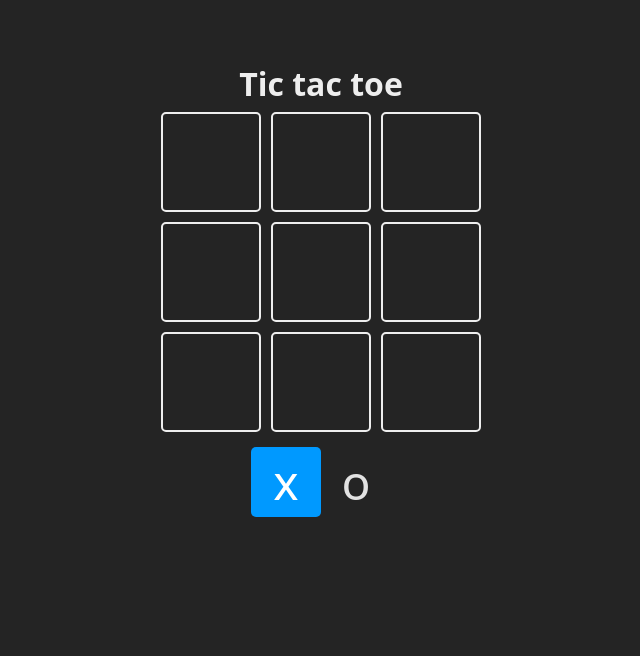
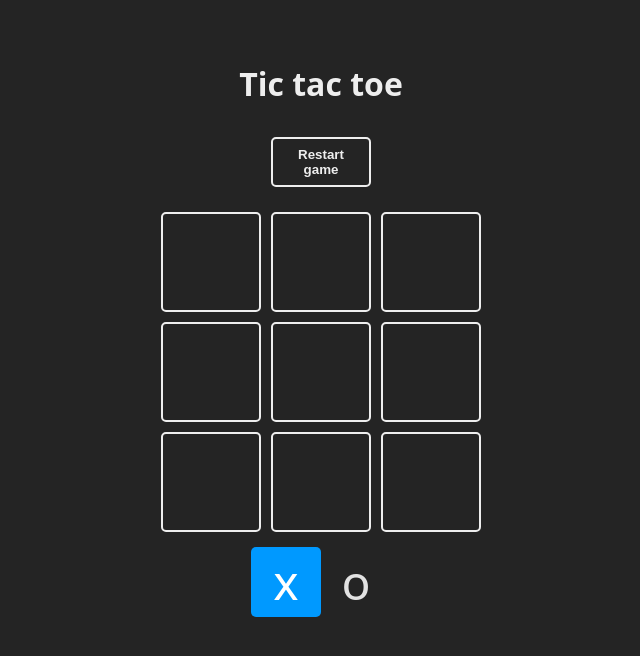
Before and after one commit to jpausa/tic-tac-toe-react, a React (Vite) app: page / in a window 1280 px wide. Shown: the top 656 px of the page, without its empty margins (319-959 px from the left). Built offline with nearby package versions, Linux system fonts and the light colour scheme.

Commit message:
creating draw logic

```diff
--- a/package.json
+++ b/package.json
@@ -9,6 +9,7 @@
     "preview": "vite preview"
   },
   "dependencies": {
+    "canvas-confetti": "1.6.0",
     "react": "^18.2.0",
     "react-dom": "^18.2.0"
   },
--- a/src/App.jsx
+++ b/src/App.jsx
@@ -44,16 +44,28 @@
     setBoard(newBoard);
     const newTurn = turn === TURNS.X ? TURNS.O : TURNS.X;
     setTurn(newTurn);
-    const newWinner = checkWinner(newBoard)
+    const newWinner = checkWinner(newBoard);
     if (newWinner) {
       setWinner(newWinner);
+    }else if(checkEndGame(newBoard)){
+      setWinner(false)
     }
+  };
 
+  const resetGame = () => {
+    setBoard(Array(9).fill(null));
+    setTurn(TURNS.X);
+    setWinner(null);
+  };
+
+  const checkEndGame = (newBoard) => {
+    return newBoard.every((square) => square !== null);
   };
 
   return (
     <main className="board">
       <h1>Tic tac toe</h1>
+      <button onClick={resetGame}>Restart game</button>
       <section className="game">
         {board.map((_, index) => {
           return (
@@ -67,6 +79,19 @@
         <Square isSelected={turn === TURNS.X}>{TURNS.X}</Square>
         <Square isSelected={turn === TURNS.O}>{TURNS.O}</Square>
       </section>
+      {winner !== null && (
+        <section className="winner">
+          <div className="text">
+            <h2>{winner === false ? "Draw" : "Win"}</h2>
+            <header className="win">
+              {winner && <Square>{winner}</Square>}
+            </header>
+            <footer>
+              <button onClick={resetGame}>Restart game</button>
+            </footer>
+          </div>
+        </section>
+      )}
     </main>
   );
 }
```
Also changed, not shown: 1 other file (tests, documents, lock files or other folders).
